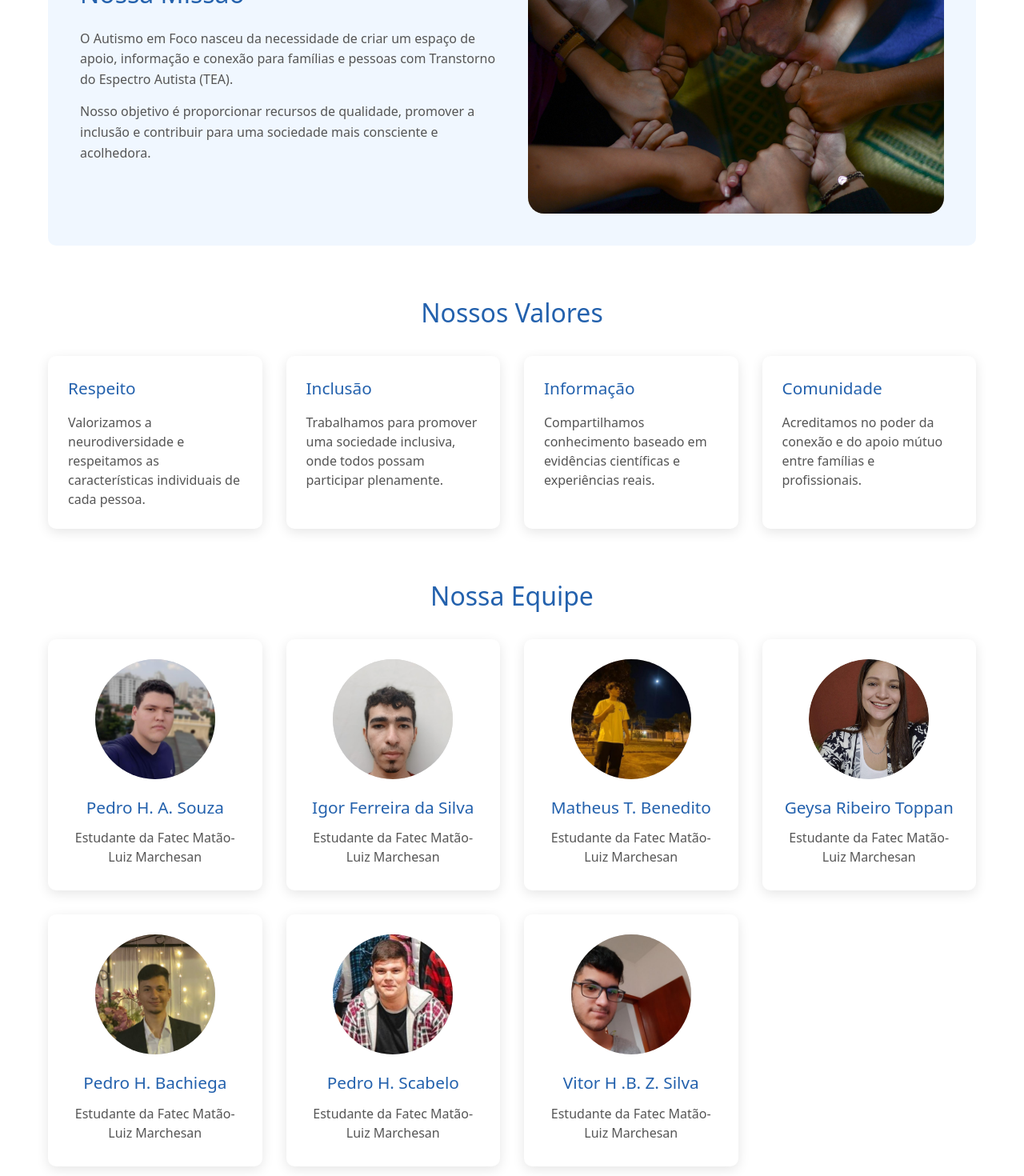
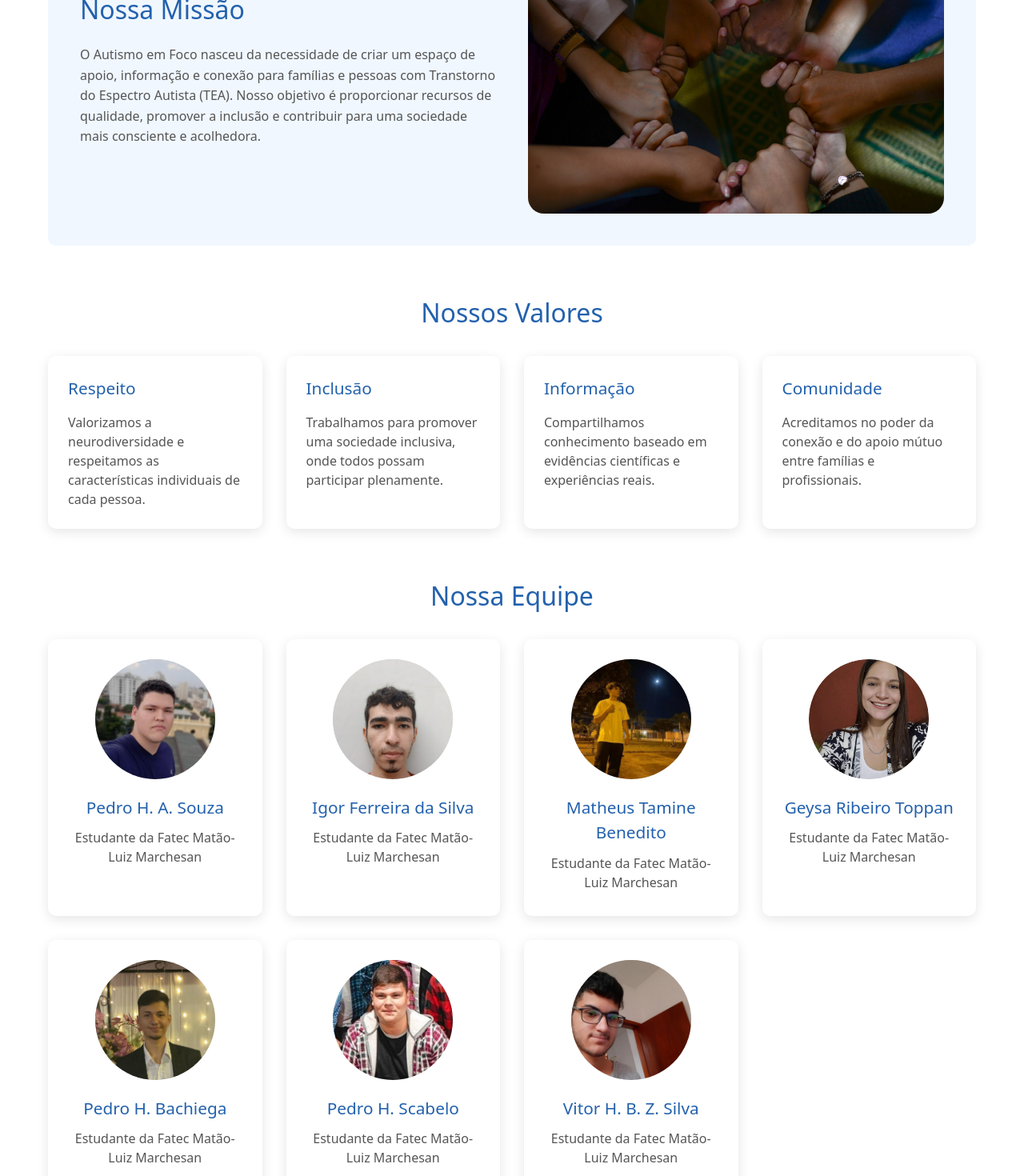
Before and after one commit to PedroHBachiega/autismo-em-foco, a React (Vite) app: page /sobre in a window 1280 px wide. Shown: the part 420-1890 px from the top of the page at 80% size. Built offline with nearby package versions, Linux system fonts and the light colour scheme; no server answers.

Commit message:
Utilização de useEffect para a montagem da página Sobre nós

```diff
--- a/src/pages/Sobre/Sobre.jsx
+++ b/src/pages/Sobre/Sobre.jsx
@@ -1,4 +1,4 @@
-import React from 'react'
+import React, { useEffect, useState } from 'react'
 import styles from './Sobre.module.css'
 
 import grupoApoioImg from '../../assets/grupo-apoio.jpg';
@@ -11,6 +11,51 @@ import pedroScabeloImg from '../../assets/pedroscabelo.png';
 import vitorImg from '../../assets/vitor.png';
 
 const Sobre = () => {
+  const [missao, setMissao] = useState([]);
+  const [valores, setValores] = useState([]);
+  const [equipe, setEquipe] = useState([]);
+
+  useEffect(() => {
+    const dadosMissao = [
+      "O Autismo em Foco nasceu da necessidade de criar um espaço de apoio, informação e conexão para famílias e pessoas com Transtorno do Espectro Autista (TEA). Nosso objetivo é proporcionar recursos de qualidade, promover a inclusão e contribuir para uma sociedade mais consciente e acolhedora."
+    ];
+
+    const dadosValores = [
+      {
+        titulo: 'Respeito',
+        texto: 'Valorizamos a neurodiversidade e respeitamos as características individuais de cada pessoa.'
+      },
+      {
+        titulo: 'Inclusão',
+        texto: 'Trabalhamos para promover uma sociedade inclusiva, onde todos possam participar plenamente.'
+      },
+      {
+        titulo: 'Informação',
+        texto: 'Compartilhamos conhecimento baseado em evidências científicas e experiências reais.'
+      },
+      {
+        titulo: 'Comunidade',
+        texto: 'Acreditamos no poder da conexão e do apoio mútuo entre famílias e profissionais.'
+      }
+    ];
+
+
+    const dadosEquipe = [
+      {nome: 'Pedro H. A. Souza', imagem: pedroSouzaImg},
+      {nome: 'Igor Ferreira da Silva', imagem: igorImg},
+      {nome: 'Matheus Tamine Benedito', imagem: matheusImg},
+      {nome: 'Geysa Ribeiro Toppan', imagem: geysaImg},
+      {nome: 'Pedro H. Bachiega', imagem: pedroBachiegaImg},
+      {nome: 'Pedro H. Scabelo', imagem: pedroScabeloImg},
+      {nome: 'Vitor H. B. Z. Silva', imagem: vitorImg},
+
+    ];
+
+    setMissao(dadosMissao);
+    setValores(dadosValores);
+    setEquipe(dadosEquipe);
+  }, []);
+
   return (
     <div className={styles.sobreContainer}>
       <section className={styles.header}>
@@ -21,9 +66,11 @@ const Sobre = () => {
       <section className={styles.mission}>
         <div className={styles.missionContent}>
           <h2>Nossa Missão</h2>
-          <p>O Autismo em Foco nasceu da necessidade de criar um espaço de apoio, informação e conexão para famílias e pessoas com Transtorno do Espectro Autista (TEA).</p>
-          <p>Nosso objetivo é proporcionar recursos de qualidade, promover a inclusão e contribuir para uma sociedade mais consciente e acolhedora.</p>
+          {missao.map((item,index) => (
+              <p key={index}>{item}</p>
+          )) }
         </div>
+
         <div className={styles.missionImage}>
           <img src={grupoApoioImg} alt="Mãos dadas em círculo" className={styles.imgApoio}/>
         </div>
@@ -32,79 +79,29 @@ const Sobre = () => {
       <section className={styles.values}>
         <h2>Nossos Valores</h2>
         <div className={styles.valuesList}>
-          <div className={styles.valueItem}>
-            <h3>Respeito</h3>
-            <p>Valorizamos a neurodiversidade e respeitamos as características individuais de cada pessoa.</p>
+          {valores.map((valor,index) => (
+          <div className={styles.valueItem} key={index}>
+            <h3>{valor.titulo}</h3>
+            <p>{valor.texto}</p>
           </div>
-          <div className={styles.valueItem}>
-            <h3>Inclusão</h3>
-            <p>Trabalhamos para promover uma sociedade inclusiva, onde todos possam participar plenamente.</p>
+          ))}
           </div>
-          <div className={styles.valueItem}>
-            <h3>Informação</h3>
-            <p>Compartilhamos conhecimento baseado em evidências científicas e experiências reais.</p>
-          </div>
-          <div className={styles.valueItem}>
-            <h3>Comunidade</h3>
-            <p>Acreditamos no poder da conexão e do apoio mútuo entre famílias e profissionais.</p>
-          </div>
-        </div>
-      </section>
+          </section>
 
       <section className={styles.team}>
         <h2>Nossa Equipe</h2>
         <div className={styles.teamMembers}>
-          <div className={styles.teamMember}>
+          {equipe.map((membro, index) => (
+          <div className={styles.teamMember} key={index}>
             <div className={styles.memberPhoto}>
-              <img src={pedroSouzaImg} alt="Pedro H. A. Souza" className={styles.membrosEquipe} />
+              <img src={membro.imagem} alt={membro.nome} className={styles.membrosEquipe} />
             </div>
-            <h3>Pedro H. A. Souza</h3>
+            <h3>{membro.nome}</h3>
               <p>Estudante da Fatec Matão-Luiz Marchesan</p>
           </div>
-          <div className={styles.teamMember}>
-            <div className={styles.memberPhoto}>
-              <img src={igorImg} alt="Igor Ferreira da Silva" className={styles.membrosEquipe}/>
-            </div>
-            <h3>Igor Ferreira da Silva</h3>
-              <p>Estudante da Fatec Matão-Luiz Marchesan</p>
+          ))}
           </div>
-          <div className={styles.teamMember}>
-            <div className={styles.memberPhoto}>
-              <img src={matheusImg} alt="Matheus T. Benedito" className={styles.membrosEquipe} />
-            </div>
-            <h3>Matheus T. Benedito</h3>
-              <p>Estudante da Fatec Matão-Luiz Marchesan</p>
-          </div>
-                <div className={styles.teamMember}>
-            <div className={styles.memberPhoto}>
-              <img src={geysaImg} alt="Geysa Ribeiro Toppan" className={styles.membrosEquipe}/>
-            </div>
-            <h3>Geysa Ribeiro Toppan</h3>
-              <p>Estudante da Fatec Matão-Luiz Marchesan</p>
-          </div>
-          <div className={styles.teamMember}>
-            <div className={styles.memberPhoto}>
-              <img src={pedroBachiegaImg}alt="Pedro H. Bachiega" className={styles.membrosEquipe} />
-            </div>
-            <h3>Pedro H. Bachiega</h3>
-              <p>Estudante da Fatec Matão-Luiz Marchesan</p>
-          </div>
-                <div className={styles.teamMember}>
-            <div className={styles.memberPhoto}>
-              <img src={pedroScabeloImg} alt="Pedro H. Scabelo" className={styles.membrosEquipe}/>
-            </div>
-            <h3>Pedro H. Scabelo</h3>
-              <p>Estudante da Fatec Matão-Luiz Marchesan</p>
-          </div>
-          <div className={styles.teamMember}>
-            <div className={styles.memberPhoto}>
-              <img src={vitorImg } alt="Vitor H .B. Z. Silva" className={styles.membrosEquipe} />
-            </div>
-            <h3>Vitor H .B. Z. Silva</h3>
-              <p>Estudante da Fatec Matão-Luiz Marchesan</p>
-          </div>
-        </div>
-      </section>
+          </section>
 
       <section className={styles.contact}>
         <h2>Entre em Contato</h2>
@@ -129,7 +126,7 @@ const Sobre = () => {
         </div>
       </section>
     </div>
-  )
-}
+  );
+};
 
 export default Sobre
```
